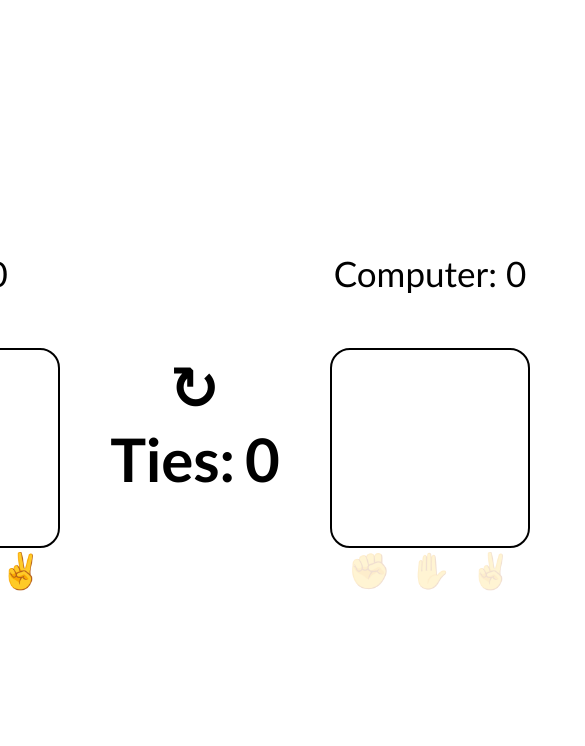
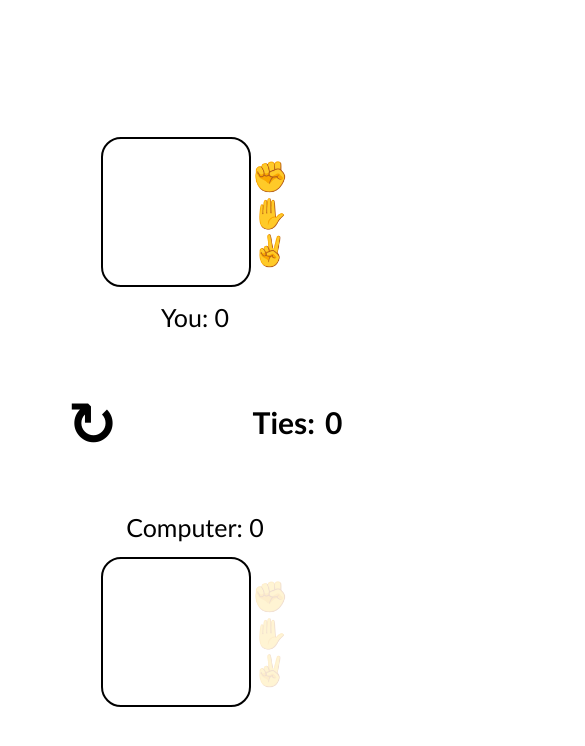
Before and after one commit to SanjinMekic/Rock-paper-scissors, a plain HTML site: page index.html in a window 390 px wide. Shown: the top 746 px of the page, 585 px wide, since content can reach past the window. Drawn offline with Linux system fonts and the light colour scheme.

Commit message:
Applying changes to the new visuals

```diff
--- a/style.css
+++ b/style.css
@@ -2,7 +2,8 @@
   padding: 0;
   margin: 0;
   box-sizing: border-box;
-    font-family: 'Trebuchet MS', 'Lucida Sans Unicode', 'Lucida Grande', 'Lucida Sans', Arial, sans-serif;
+  font-family: "Trebuchet MS", "Lucida Sans Unicode", "Lucida Grande",
+    "Lucida Sans", Arial, sans-serif;
 }
 
 body {
@@ -41,6 +42,13 @@ body {
   display: flex;
   flex-direction: column;
   justify-content: space-evenly;
+  align-items: center;
+}
+
+.picAndGestures {
+  display: flex;
+  flex-direction: column;
+  justify-content: center;
   align-items: center;
 }
 
@@ -95,7 +103,6 @@ body {
   cursor: pointer;
   transition: 0.3s;
   transform: rotate(0);
-
 }
 
 .slikaOdabira {
@@ -109,6 +116,17 @@ body {
   user-select: none;
   width: 200px;
   justify-content: space-evenly;
+  margin-left: auto;
+  margin-right: auto;
+}
+
+.zaResponsive {
+  font-size: 30px;
+  width: 70px;
+  display: flex;
+  justify-content: center;
+  align-items: center;
+  text-align: center;
 }
 
 #kamen,
@@ -135,12 +153,10 @@ body {
 #opcijeIPostavke {
   height: 100px;
   width: 950px;
-    border: 1px solid blue;
   position: absolute;
   top: 0;
   overflow: hidden;
 }
-
 
 #kamen:hover,
 #papir:hover,
@@ -151,3 +167,74 @@ body {
 #tiee {
   margin-left: 10px;
 }
+
+@media only screen and (max-width: 875px) {
+  #ThePlayGroundKontejner {
+    width: 650px;
+  }
+  .slikaOdabira {
+    height: 150px;
+    width: 150px;
+  }
+  #maliDugmici {
+    width: 130px;
+    font-size: 30px;
+    justify-content: space-evenly;
+  }
+}
+
+@media only screen and (max-width: 650px) {
+  .igraci {
+    width: 400px;
+    height: 450px;
+    text-align: center;
+    font-size: 35px;
+    display: flex;
+    flex-direction: column;
+  }
+  #drzacIgraca {
+    height: 100%;
+    display: flex;
+    flex-direction: column;
+    width: 100%;
+  }
+  #maliDugmici {
+    display: flex;
+    flex-direction: column;
+    user-select: none;
+    width: fit-content;
+    border-radius: 10px;
+  }
+  .picAndGestures {
+    display: flex;
+    flex-direction: row;
+    justify-content: space-between;
+  }
+  #Rezultati {
+    display: none;
+  }
+  #humanPlayer {
+    display: flex;
+    flex-direction: column-reverse;
+  }
+  #opcije {
+    display: flex;
+    flex-direction: row;
+    justify-content: space-around;
+    width: 100%;
+    height: 300px;
+  }
+  .zaResponsive {
+    display: unset;
+  }
+  .igraci {
+    width: fit-content;
+    text-align: center;
+    font-size: 35px;
+    display: flex;
+    flex-direction: column;
+  }
+  .Names {
+    font-size: 25px;
+  }
+}
```
Lines whose indentation alone changed are shown as unchanged.
